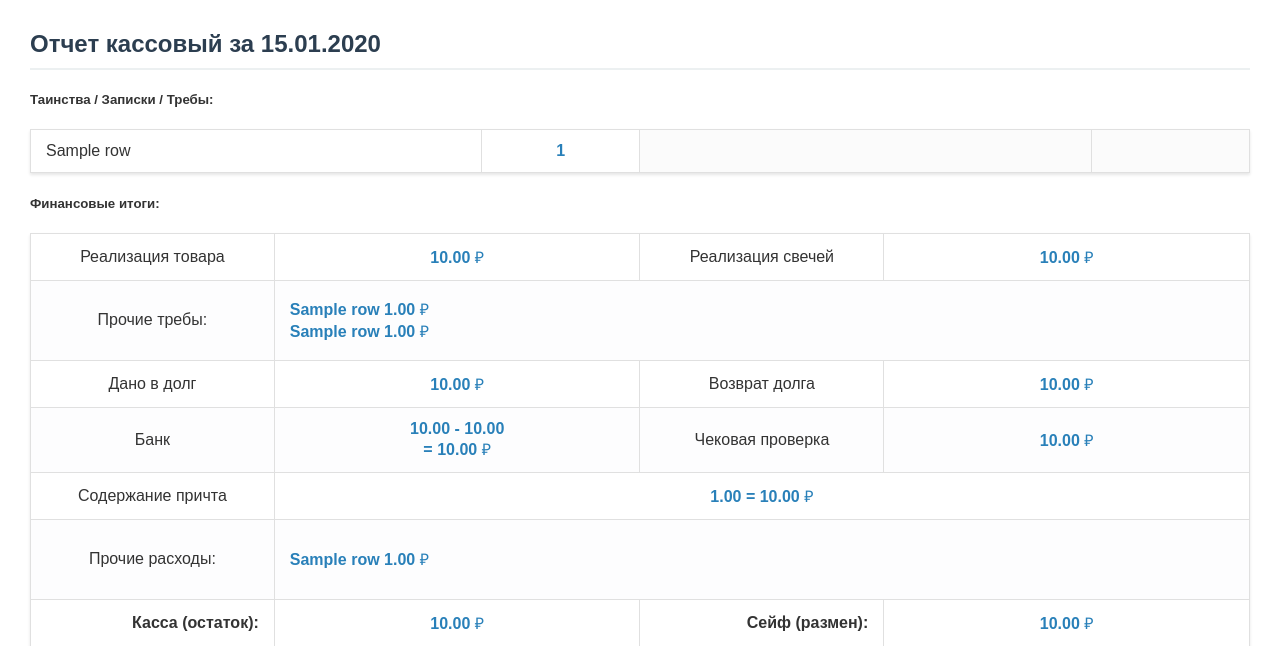
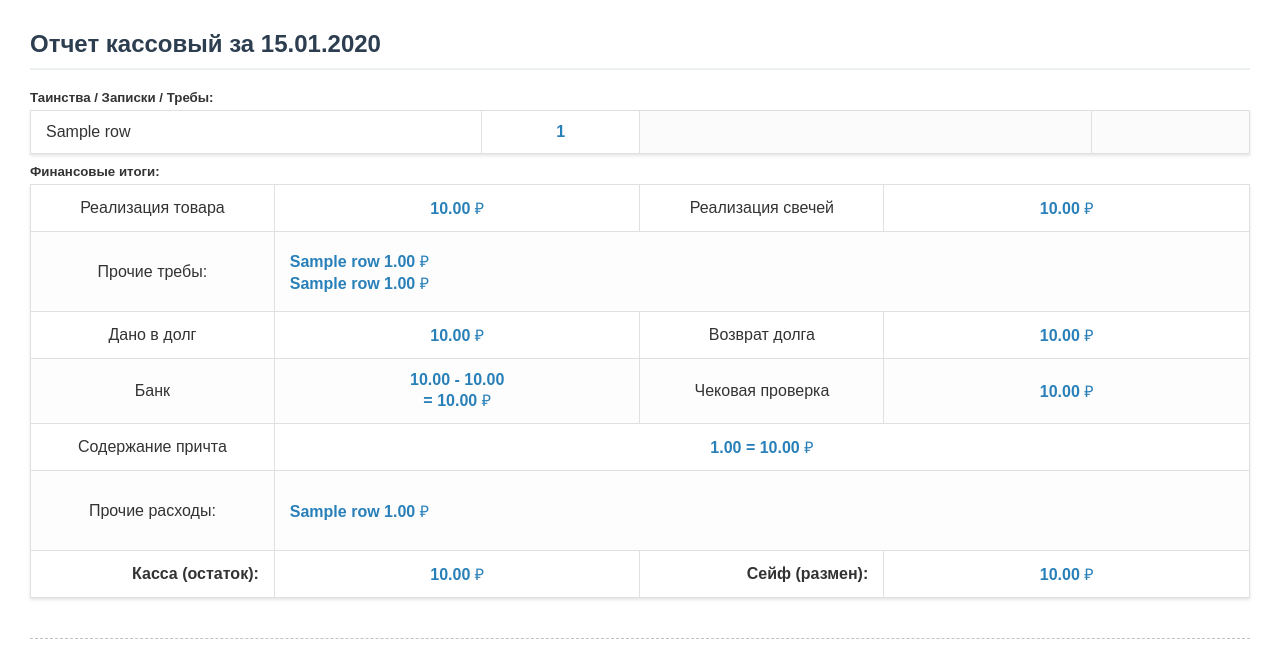
Before and after one commit to antonrudnev/mychurch_pos, a Django app: template apps/reports/templates/reports/cash_report.html in a window 1280 px wide. Shown: the top 646 px of the page. Run offline with Django 5.2, Linux system fonts and the light colour scheme; tables that the repository leaves empty hold one stand-in row (values such as "Sample post"); the template is opened without the code that fills it: values that come from a table or form of the project are taken from there, most other values are stand-ins (such as "Sample title", 1, 10 or a date in 2020).

Commit message:
Add margin styles to h5 elements in cash report for improved spacing

```diff
--- a/apps/reports/templates/reports/cash_report.html
+++ b/apps/reports/templates/reports/cash_report.html
@@ -15,6 +15,11 @@
             border-bottom: 2px solid #ecf0f1;
             padding-bottom: 10px;
             color: #2c3e50;
+        }
+
+        h5 {
+            margin-top: 10px;
+            margin-bottom: 5px;
         }
 
         table {
--- a/apps/reports/views.py
+++ b/apps/reports/views.py
@@ -39,7 +39,7 @@ def render_report_document(html, base_url):
         html, body { height: auto !important; margin: 0 !important; color: black !important; }
         .report-page { display: block !important; height: auto !important; min-height: 0 !important; }
         h2 { margin: 0 0 4mm !important; font-size: 12pt !important; }
-        h5 { font-size: 7pt !important; margin-bottom: 10px; }
+        h5 { font-size: 7pt !important; }
         table {
             flex: 1 1 0; height: 0; min-height: 0; margin: 0 0 6mm; box-shadow: none;
 
```
